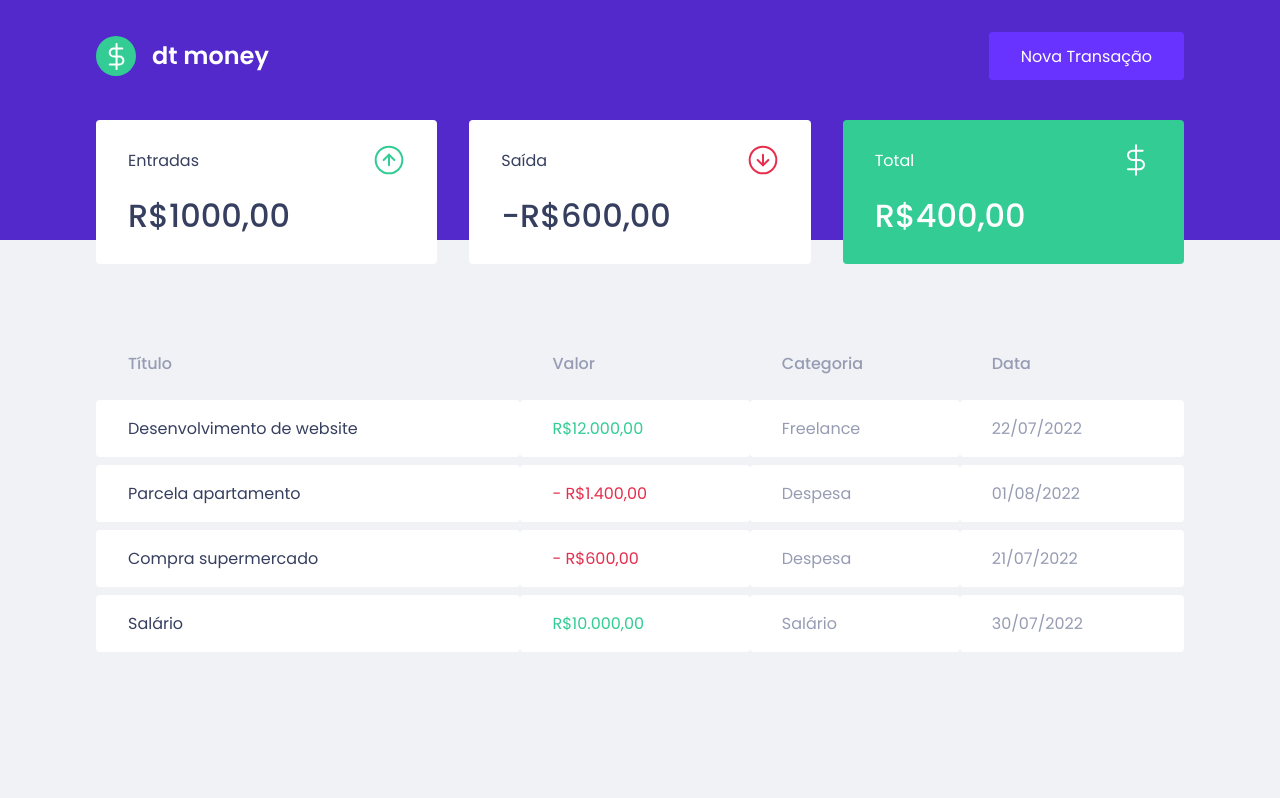
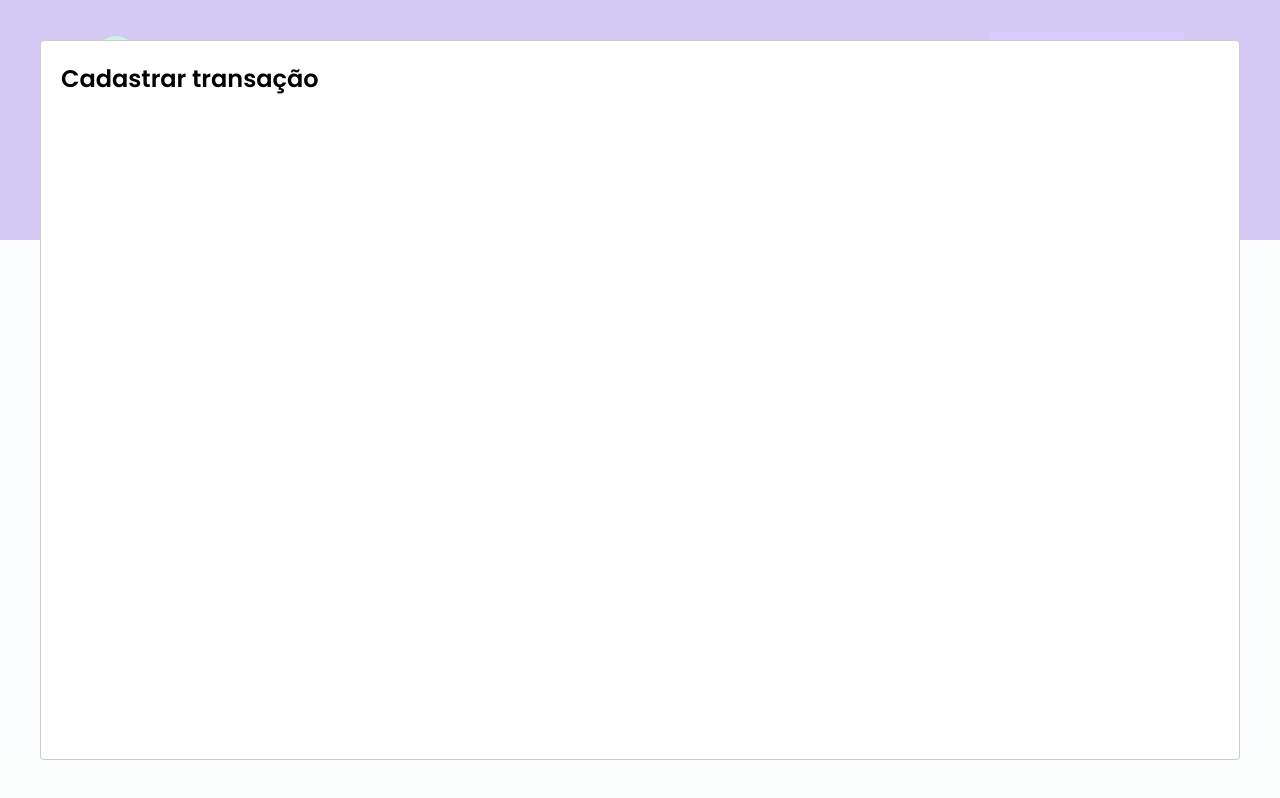
Before and after one commit to valdir-ti/dt-money, a React (Create React App) app: page / in a window 1280 px wide. Both pictures are taken after a click on the button "Nova Transação". Built offline with nearby package versions, Linux system fonts and the light colour scheme; no server answers; what miragejs would draw is missing.

Commit message:
feat: add modal

```diff
--- a/package.json
+++ b/package.json
@@ -7,6 +7,7 @@
     "miragejs": "^0.1.45",
     "react": "^18.2.0",
     "react-dom": "^18.2.0",
+    "react-modal": "^3.15.1",
     "react-scripts": "5.0.1",
     "styled-components": "^5.3.5",
     "web-vitals": "^2.1.4"
@@ -20,6 +21,7 @@
     "@types/node": "^16.11.56",
     "@types/react": "^18.0.17",
     "@types/react-dom": "^18.0.6",
+    "@types/react-modal": "^3.13.1",
     "@types/styled-components": "^5.1.26",
     "typescript": "^4.7.4"
   },
--- a/src/App.tsx
+++ b/src/App.tsx
@@ -1,14 +1,36 @@
-import { GlobalStyle } from './styles/global';
+import { useState } from 'react';
+import Modal from 'react-modal';
 
 import { Header } from './components/Header';
 import { Dashboard } from './components/Dashboard';
 
+import { GlobalStyle } from './styles/global';
+
+Modal.setAppElement('#root');
+
 export function App() {
+
+  const [isNewTransactionModalOpen, setIsNewTransactionModalOpen] = useState(false);
+
+  function handleOpenNewTransactionModal() {
+    setIsNewTransactionModalOpen(true);
+  }
+
+  function handleCloseNewTransactionModal() {
+    setIsNewTransactionModalOpen(false);
+  }
+
   return (
     <>
       <GlobalStyle />
-      <Header />
+      <Header onOpenNewTransactionModal={handleOpenNewTransactionModal} />
       <Dashboard />
+      <Modal
+        isOpen={isNewTransactionModalOpen}
+        onRequestClose={handleCloseNewTransactionModal}
+      >
+        <h2>Cadastrar transação</h2>
+      </Modal>
     </>
   );
 }
--- a/src/components/Header/index.tsx
+++ b/src/components/Header/index.tsx
@@ -1,16 +1,27 @@
+import { useState } from 'react'
+import Modal from 'react-modal'
+
 import { Container, Content } from './styles'
 
 import Logo from '../../assets/logo.svg'
 
-export function Header(){
+interface HeaderProps {
+  onOpenNewTransactionModal: () => void;
+}
+
+export function Header({ onOpenNewTransactionModal }: HeaderProps) {
   return (
     <Container>
-        <Content>
-            <img src={Logo} alt="DT Money" />
-            <button type="button">
-                Nova Transação
-            </button>
-        </Content>
+      <Content>
+        <img src={Logo} alt="DT Money" />
+        <button
+          type="button"
+          onClick={onOpenNewTransactionModal}
+        >
+          Nova Transação
+        </button>
+      </Content>
+
     </Container>
   )
 }
```
Also changed, not shown: 1 other file (tests, documents, lock files or other folders).
